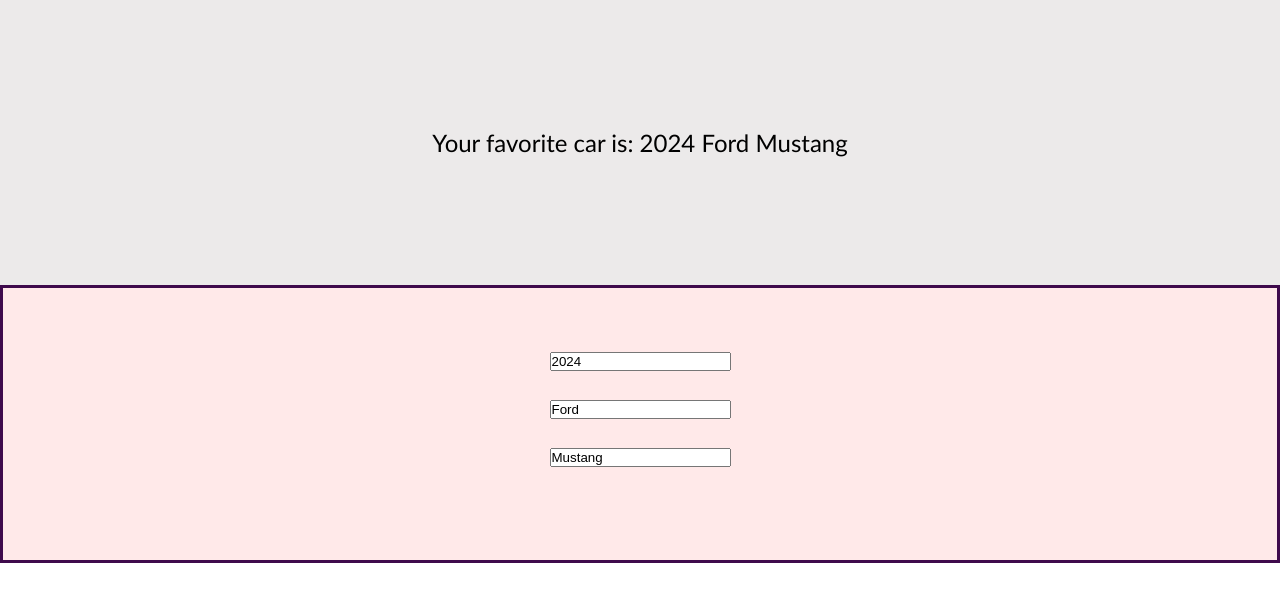
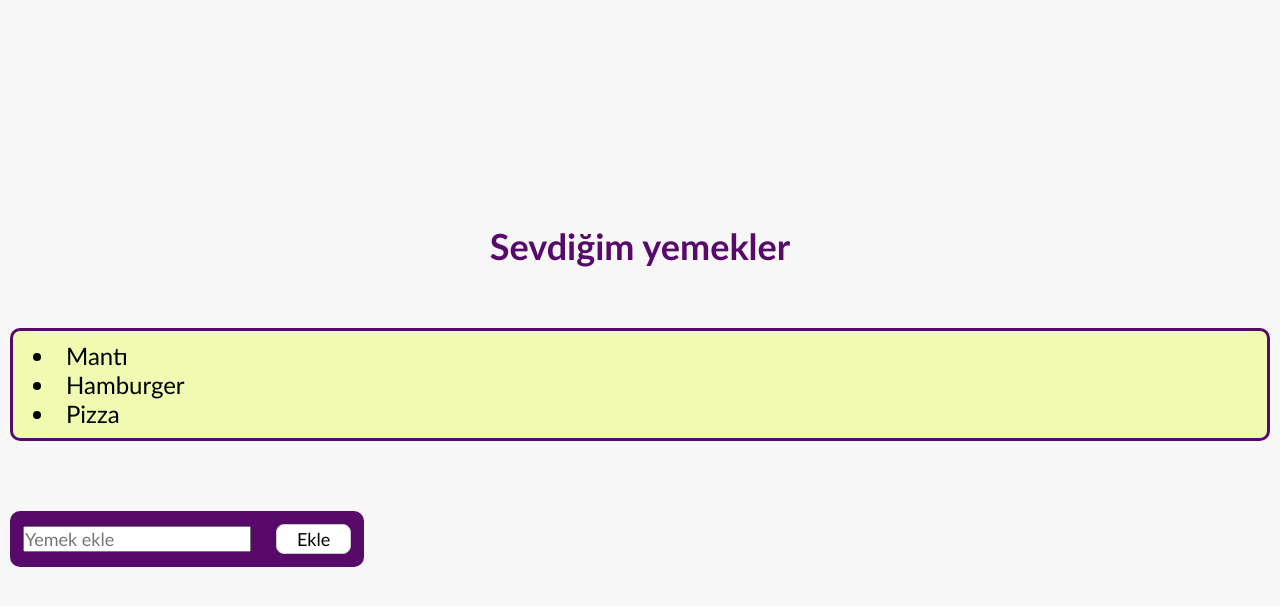
Before and after one commit to Khagarinn/beginner_react, a React (Vite) app in the folder beginner_tutorial/: page / in a window 1280 px wide. Shown: the top 606 px of the page. Built offline with nearby package versions, Linux system fonts and the light colour scheme.

Commit message:
list ekleme çıkarma yapıldı

```diff
--- a/beginner_tutorial/src/App.tsx
+++ b/beginner_tutorial/src/App.tsx
@@ -1,11 +1,11 @@
-import UpdateObjects from "./UpdateObjects";
+import Array from "./Array";
 
 function App() {
   // this will serve as the root of the application
   // we will add components here later
   return (
     <>
-      <UpdateObjects />
+      <Array />
     </>
   );
 }
@@ -21,6 +21,7 @@
 import Button from "./Button";
 import MyComponent from "./MyComponent";
 import Stopwatch from "./Stopwatch";
+import UpdateObjects from "./UpdateObjects";
 
       <UserGreeting isLoggedIn={true} username="Admin" />
       <Header />
@@ -30,4 +31,5 @@
       <Card name="Arda" length={3} />
       <MyComponent />
       <Stopwatch />
+      <UpdateObjects />
 */
--- a/beginner_tutorial/src/Array.tsx
+++ b/beginner_tutorial/src/Array.tsx
@@ -0,0 +1,45 @@
+import { useState } from "react";
+
+function Array() {
+
+    const [foods, setFoods] = useState(["Mantı", "Hamburger", "Pizza"]);
+
+    function handleAddFood() {
+        const inputEl = document.getElementById("foodInput") as HTMLInputElement | null;
+        if (!inputEl) return; // or throw an error
+
+        const newFood = inputEl.value;
+        inputEl.value = "";
+        setFoods(f => [...f, newFood]);
+    }
+
+
+    function handleRemoveFood(index: number) {
+        setFoods(foods.filter((_, i) => i !== index));
+
+    }
+
+    return (
+        <>
+            <div className="arraycontainer">
+                <h1 className="title">Sevdiğim yemekler</h1>
+                <div className="arrayRow">
+                    <ul className="listItems">
+                        {foods.map((foods, index) =>
+                            <li key={index} onClick={() => handleRemoveFood(index)}>
+                                {foods}
+                            </li>)}
+                    </ul>
+                </div>
+                <div className="arrayRow2">
+                    <input className="input" type="text" id="foodInput" placeholder="Yemek ekle" />
+                    <button className="button" onClick={handleAddFood}>Ekle</button>
+                </div>
+
+            </div>
+
+        </>
+    );
+}
+
+export default Array;
--- a/beginner_tutorial/src/index.css
+++ b/beginner_tutorial/src/index.css
@@ -184,3 +184,94 @@
   align-items: center;          /* Horizontal centering */
   background-color: rgba(255, 221, 221, 0.633);
 }
+
+
+.arraycontainer{
+  padding-top: 5%;
+  padding-bottom: 5%;
+  display: flex;
+  flex-direction: column;
+  justify-content: center;      /* Vertical centering */
+  align-items: center;          /* Horizontal centering */
+  background-color: rgb(248, 247, 247);
+  gap: 50px;
+  height: 100vh;
+  /*
+  justify-content: space-evenly;
+  */
+}
+
+.arraycontainer .title{
+  font-family: Calibri, Arial, Helvetica, sans-serif;
+  font-size: 36px;
+  font-weight: 5000;
+  color: hsl(288, 83%, 23%);
+}
+
+.arrayRow{
+  display: flex;
+  flex-direction: row;
+  justify-content: center;      /* Horizontal centering */
+  align-items: center;          /* Vertical centering */
+  justify-content: space-between;
+  background-color: rgb(241, 250, 177);
+  margin: 10px;
+  align-self: stretch;
+  list-style-position: inside;
+  border : 3px solid hsl(288, 83%, 23%);
+  border-radius: 10px;
+  padding: 10px;
+}
+
+.arraycontainer .listItems{
+  font-family: Calibri, Arial, Helvetica, sans-serif;
+  font-size: 24px;
+  font-weight: 450;
+  color: hsl(0, 0%, 0%);
+  padding-left: 10px;
+  cursor: pointer;
+
+}
+
+
+.arraycontainer .input{
+  font-family: Calibri, Arial, Helvetica, sans-serif;
+  font-size: 18px;
+  font-weight: 200;
+  color: hsl(0, 0%, 0%);
+}
+
+.arrayRow2{
+  display: flex;
+  flex-direction: row;
+  justify-content: center;      /* Horizontal centering */
+  align-items: center;          /* Vertical centering */
+  gap: 25px;
+  background-color: hsl(288, 83%, 23%);
+  margin: 10px;
+  align-self:flex-start;
+  list-style-position: inside;
+  border : 3px solid hsl(288, 83%, 23%);
+  border-radius: 10px;
+  padding: 10px;
+}
+
+.arraycontainer .button {
+  font-family: Calibri, Arial, Helvetica, sans-serif;
+  font-size: 18px;
+  font-weight: 400;
+  color: hsl(0, 0%, 0%);
+  background-color: hsl(0, 0%, 100%);
+  padding: 3px 20px; /* Adds space around text */
+  border: 1px solid hsl(0, 0%, 80%);
+  border-radius: 8px; /* Rounded corners for modern look */
+  cursor: pointer;
+  transition: all 0.2s ease-in-out;
+  box-shadow: 0 2px 6px rgba(0, 0, 0, 0.08); /* Subtle shadow */
+}
+
+.arraycontainer .button:hover {
+  background-color: hsl(0, 0%, 95%);
+  transform: translateY(-2px); /* Slight lift on hover */
+  box-shadow: 0 4px 10px rgba(0, 0, 0, 0.12);
+}
```
